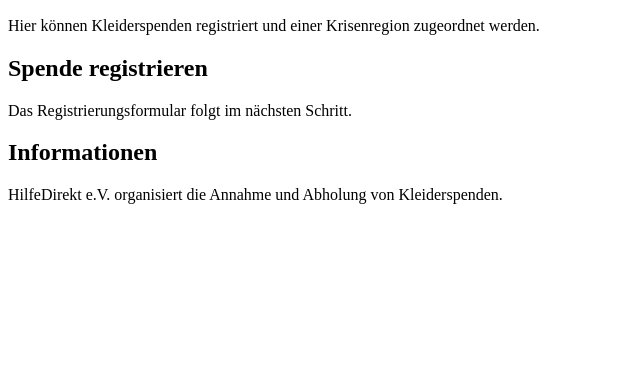
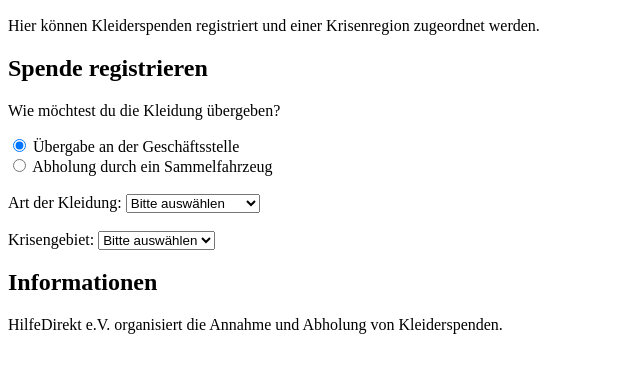
Before and after one commit to JonathanEm97/kleiderspenden-registrierung-ipwa01-01, a plain HTML site: page index.html in a window 1280 px wide. Shown: the part 148-520 px from the top of the page, without its empty margins (0-640 px from the left). Drawn offline with Linux system fonts and the light colour scheme.

Commit message:
Grundformular für Kleiderspenden erstellt

```diff
--- a/index.html
+++ b/index.html
@@ -27,10 +27,67 @@
         einer Krisenregion zugeordnet werden.
     </p>
 
-    <section id="registrierung">
-        <h2>Spende registrieren</h2>
-        <p>Das Registrierungsformular folgt im nächsten Schritt.</p>
-    </section>
+<section id="registrierung">
+    <h2>Spende registrieren</h2>
+
+    <form>
+
+        <p>Wie möchtest du die Kleidung übergeben?</p>
+
+        <input
+            type="radio"
+            id="geschaeftsstelle"
+            name="uebergabe"
+            value="Geschaeftsstelle"
+            checked
+        >
+        <label for="geschaeftsstelle">
+            Übergabe an der Geschäftsstelle
+        </label>
+
+        <br>
+
+        <input
+            type="radio"
+            id="abholung"
+            name="uebergabe"
+            value="Abholung"
+        >
+        <label for="abholung">
+            Abholung durch ein Sammelfahrzeug
+        </label>
+
+        <br><br>
+
+        <label for="kleidung">
+            Art der Kleidung:
+        </label>
+
+        <select id="kleidung" name="kleidung">
+            <option value="">Bitte auswählen</option>
+            <option value="Jacken">Jacken</option>
+            <option value="Hosen">Hosen</option>
+            <option value="Pullover">Pullover und Shirts</option>
+            <option value="Schuhe">Schuhe</option>
+            <option value="Kinderkleidung">Kinderkleidung</option>
+        </select>
+
+        <br><br>
+
+        <label for="krisengebiet">
+            Krisengebiet:
+        </label>
+
+        <select id="krisengebiet" name="krisengebiet">
+            <option value="">Bitte auswählen</option>
+            <option value="Region A">Krisenregion A</option>
+            <option value="Region B">Krisenregion B</option>
+            <option value="Region C">Krisenregion C</option>
+        </select>
+
+    </form>
+
+</section>
 
     <section id="informationen">
         <h2>Informationen</h2>
```
